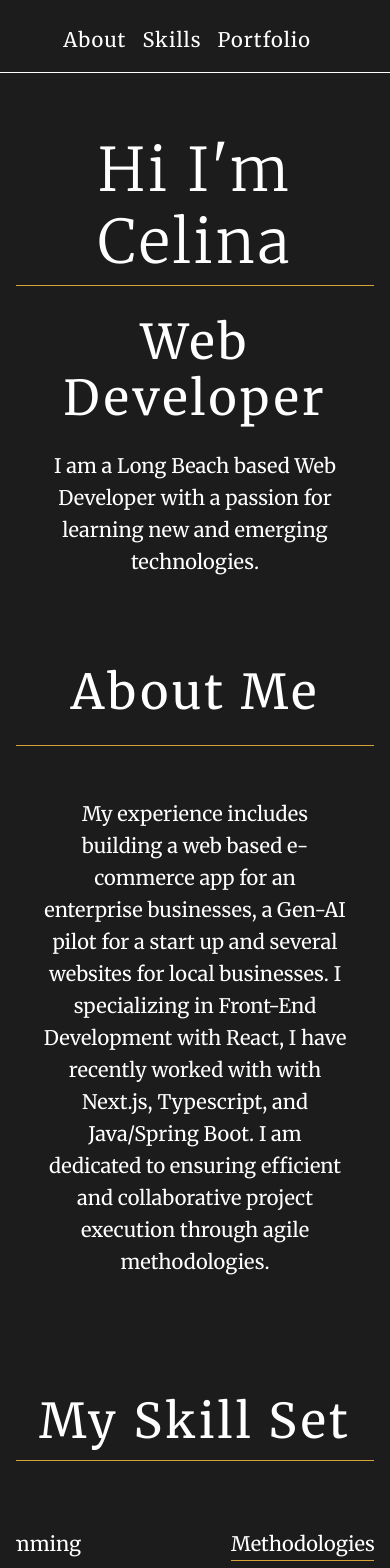
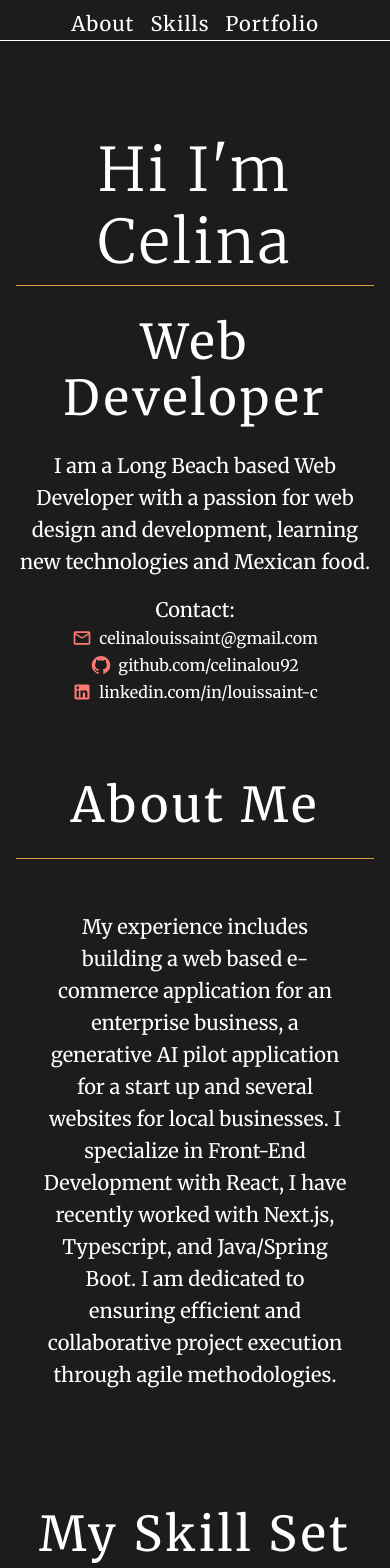
Before and after one commit to celinalou92/louissaint.me, a Next.js app: page / in a window 390 px wide. Shown: the top 1568 px of the page. Built offline with nearby package versions, Linux system fonts and the light colour scheme.

Commit message:
mobile nav

```diff
--- a/app/components/Contact/Contact.tsx
+++ b/app/components/Contact/Contact.tsx
@@ -22,16 +22,15 @@ export const Contact = () => {
       icon: <LinkedInIcon fontSize="small" color="secondary" />,
     },
   ];
+
+  const mobileContactStyles = {
+    display: "flex",
+    justifyContent: "center",
+  };
+
   return (
-    <Stack
-      className="hover mobileNavItem"
-      sx={(theme) => ({
-        [theme.breakpoints.down("md")]: {
-          display: "none",
-        },
-      })}
-    >
-      <Typography variant="h6">Contact</Typography>
+    <Stack className="hover">
+      <Typography variant="h6">Contact:</Typography>
       {contactData.map((contact) => (
         <Stack
           key={contact.linkText}
@@ -39,6 +38,10 @@ export const Contact = () => {
           flexDirection="row"
           alignItems="center"
           paddingBottom="3px"
+          sx={(theme) => ({
+            mobileContactStyles,
+            [theme.breakpoints.down("md")]: mobileContactStyles,
+          })}
         >
           {contact.icon}
           <Link
--- a/app/components/Hero/Hero.tsx
+++ b/app/components/Hero/Hero.tsx
@@ -1,8 +1,11 @@
 "use client";
-import { Typography, Stack } from "@mui/material";
+import { Typography, Stack, useMediaQuery } from "@mui/material";
 import { NavBar } from "../Nav/Nav";
+import { Contact } from "../Contact/Contact";
 
 export const Hero = () => {
+  const matches = useMediaQuery("(max-width: 900px)");
+
   return (
     <Stack
       className="hero"
@@ -21,6 +24,7 @@ export const Hero = () => {
         },
       })}
     >
+        {matches && <Contact />}
       <Stack>
         <Typography
           variant="h2"
@@ -49,8 +53,8 @@ export const Hero = () => {
             height: "100%",
           }}
         >
-          I am a Long Beach based Web Developer with a passion for learning new
-          and emerging technologies.
+          I am a Long Beach based Web Developer with a passion for web design
+          and development, learning new technologies and Mexican food.
         </Typography>
       </Stack>
       <Stack
@@ -70,7 +74,7 @@ export const Hero = () => {
           },
         })}
       >
-        <NavBar />
+        <NavBar matches={matches}/>
       </Stack>
     </Stack>
   );
--- a/app/components/Nav/Nav.tsx
+++ b/app/components/Nav/Nav.tsx
@@ -1,23 +1,23 @@
 import { Stack, Typography } from "@mui/material";
 import Link from "next/link";
 import { Contact } from "../Contact/Contact";
+import { useState } from "react";
 
-export const NavBar = () => {
+export const NavBar = ({matches}: {matches: boolean}) => {
   const navItems = [
     { name: "About", link: "/#about" },
     { name: "Skills", link: "/#skills" },
-    { name: "Portfolio", link: "/#projects" },
+    { name: "Portfolio", link: "/#projects" }
   ];
-
   return (
     <Stack
-    padding={"1rem"}
-    sx={(theme) => ({
-      [theme.breakpoints.down('md')]: {
-        display: "flex",
-        flexDirection: "row",
-      },
-    })}
+      paddingLeft={"1rem"}
+      sx={(theme) => ({
+        [theme.breakpoints.down("md")]: {
+          display: "flex",
+          flexDirection: "row",
+        },
+      })}
     >
       {navItems.map((navItem) => (
         <Link
@@ -30,7 +30,7 @@ export const NavBar = () => {
           </Typography>
         </Link>
       ))}
-       <Contact/>
+      {!matches && <Contact />}
     </Stack>
   );
 };
--- a/app/components/aboutMe/AboutMe.tsx
+++ b/app/components/aboutMe/AboutMe.tsx
@@ -31,12 +31,7 @@ export const AboutMe = () => {
           textAlign="center"
           paddingY={"10%"}
         >
-          My experience includes building a web based e-commerce app for an
-          enterprise businesses, a Gen-AI pilot for a start up and several
-          websites for local businesses. I specializing in Front-End Development
-          with React, I have recently worked with with Next.js, Typescript, and
-          Java/Spring Boot. I am dedicated to ensuring efficient and
-          collaborative project execution through agile methodologies.
+         My experience includes building a web based e-commerce application for an enterprise business, a generative AI pilot application for a start up and several websites for local businesses. I specialize in Front-End Development with React, I have recently worked with Next.js, Typescript, and Java/Spring Boot. I am dedicated to ensuring efficient and collaborative project execution through agile methodologies.
         </Typography>
       </Stack>
     </Stack>
--- a/app/globals.css
+++ b/app/globals.css
@@ -121,17 +121,13 @@ a:active {
 }
 
 /* Tablet and Smaller Desktop */
-@media (max-width: 1120px) {
+@media (max-width: 900px) {
   .mobileLayout {
     display: flex;
     justify-content: center;
     width: 100%;
   }
 
-  .mobileContact {
-    display: none;
-  }
-
   .mobileNavItem {
     padding-right: 1rem;
   }
```
